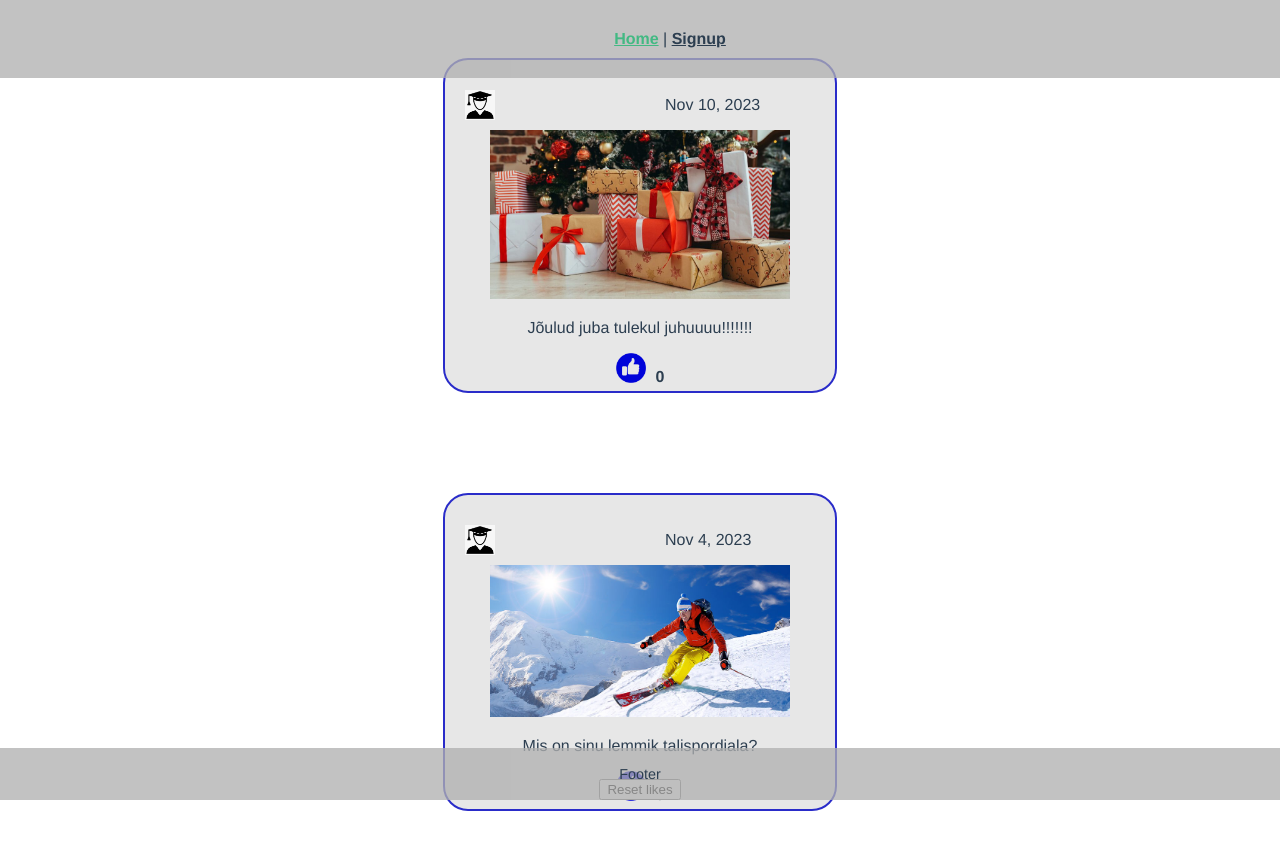
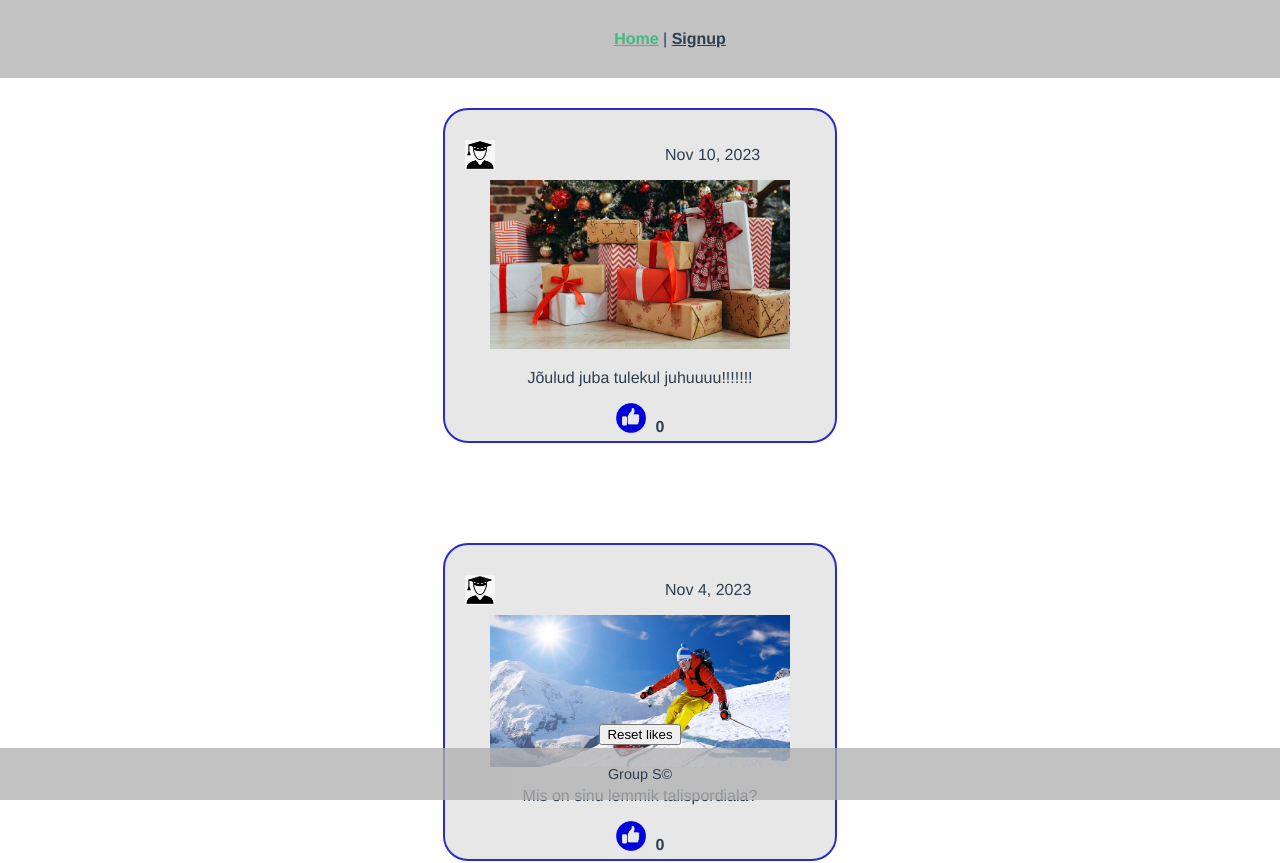
Before and after one commit to marelipartelpoeg/WADgroupS-HW3, a Vue app: page /#/ in a window 1280 px wide. Shown: the top 863 px of the page. Built offline with nearby package versions, Linux system fonts and the light colour scheme.

Commit message:
updated some styling

```diff
--- a/src/components/Footer.vue
+++ b/src/components/Footer.vue
@@ -1,6 +1,6 @@
 <template>
   <footer>
-        <p>Footer</p>
+    <p>Group S©</p>
   </footer>
 </template>
 
--- a/src/components/Header.vue
+++ b/src/components/Header.vue
@@ -1,6 +1,7 @@
 <template>
   <nav>
-        <router-link to="/">Home</router-link> |
+    <router-link to="/">Home</router-link>
+    |
     <router-link to="/signup">Signup</router-link>
   </nav>
   <router-view/>
@@ -15,3 +16,5 @@ nav {
   top: 0;
 }
 </style>
+<script setup>
+</script>
--- a/src/components/Post.vue
+++ b/src/components/Post.vue
@@ -81,4 +81,7 @@ export default {
   border: none;
   cursor: pointer;
 }
+.post .like-button:hover {
+  background-image: url('/public/like_pink.png');
+}
 </style>
--- a/src/views/MainView.vue
+++ b/src/views/MainView.vue
@@ -1,10 +1,12 @@
 <template>
+  <body>
   <div class="post-container">
     <post v-for="post in postList" :key="post.id" :post="post"></post>
   </div>
   <div class="reset-likes">
     <button @click="resetLikes">Reset likes</button>
   </div>
+  </body>
 </template>
 
 <script>
@@ -28,6 +30,10 @@ export default {
 </script>
 
 <style scoped>
+body {
+  padding-top: 50px;
+  padding-bottom: 50px;
+}
 .post-container {
   display: flex;
   align-items: center;
@@ -36,6 +42,6 @@ export default {
 
 .reset-likes {
   position: sticky;
-  bottom: 0;
+  bottom: 55px;
 }
 </style>
--- a/src/views/SignupView.vue
+++ b/src/views/SignupView.vue
@@ -15,7 +15,8 @@
               </div>
             </div>
             <button type="submit">Signup</button>
-            </form><br>
+          </form>
+          <br>
         </div>
         <p v-if="passwordValidationMessage">{{ passwordValidationMessage }}</p>
       </section>
@@ -27,7 +28,7 @@
 export default {
   data() {
     return {
-        password: "" ,
+      password: "",
       passwordValidationMessage: "",
     };
   },
@@ -39,6 +40,7 @@
       if (isValid) {
         // Handle successful form submission
         console.log("Form submitted successfully!");
+        this.$router.push({ name: 'main' });
       } else {
         // Display password validation message
         this.passwordValidationMessage =
@@ -93,7 +95,7 @@
 
 <style scoped>
 form {
-    background-color:#ccc;
+  background-color: #ccc;
   border-radius: 15px;
 }
 
@@ -125,8 +127,11 @@ button {
   width: 30%;
 }
 
+main {
+  margin-top: 200px;
+}
+
 p {
-    width: 320px;
   padding: 0px 15px;
 }
 
```
Lines whose indentation alone changed are shown as unchanged.
